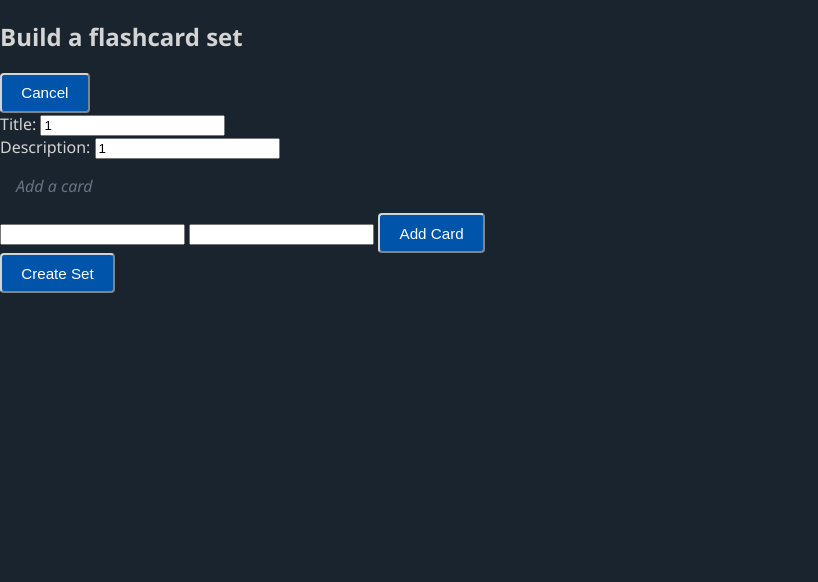
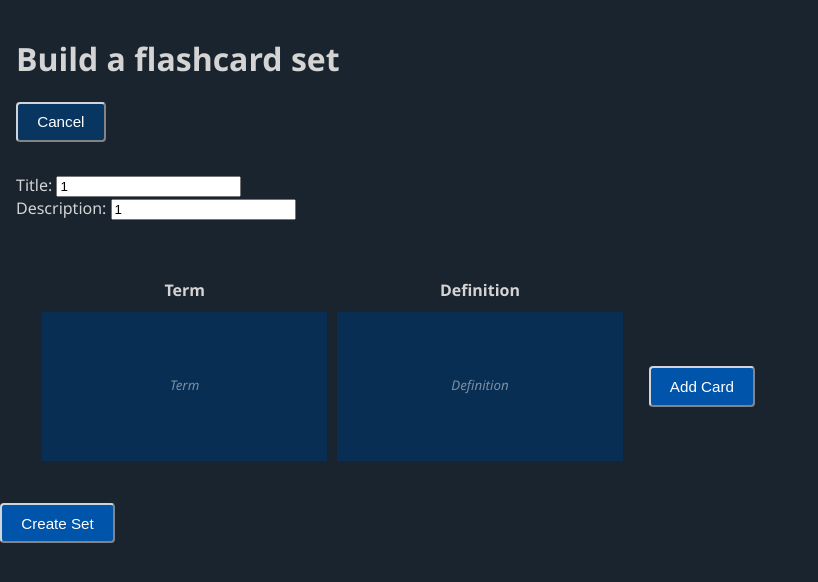
Before and after one commit to justinlindtx/flashcard-inator, a Flask app: page /buildset in a window 1280 px wide. Shown: the top 582 px of the page, without its empty margins (0-818 px from the left). Run offline with Flask 3, Linux system fonts and the light colour scheme; the visitor is signed in with stand-in values (Sample User, id 1).

Commit message:
More styling improvements

```diff
--- a/server.py
+++ b/server.py
@@ -10,6 +10,7 @@
 app = Flask(__name__)
 app.secret_key = 'unguessable-key'
 app.config['SQLALCHEMY_DATABASE_URI'] = "sqlite:///database.db"
+app.config['SQLALCHEMY_TRACK_MODIFICATION'] = False
 db.init_app(app)
 
 def login_required(view):
--- /dev/null
+++ b/static/scroll_position.js
@@ -0,0 +1,13 @@
+// Save scroll position before the page refreshes/closes
+window.addEventListener('beforeunload', () => {
+	localStorage.setItem('scrollPosition', window.scrollY);
+});
+
+// Restore scroll position when the page loads
+window.addEventListener('load', () => {
+	const scrollPos = localStorage.getItem('scrollPosition');
+	if(scrollPos){
+		window.scrollTo(0, parseInt(scrollPos));
+		localStorage.removeItem('scrollPosition'); // Clean up
+	}
+});
--- a/static/style.css
+++ b/static/style.css
@@ -1,3 +1,7 @@
+html {
+	scroll-behavior: smooth;
+}
+
 body {
 	font-family: 'Segoe UI', Tahoma, Geneva, Verdana, sans-serif;
 	background-color: #1a242e;
@@ -31,6 +35,10 @@ header {
     max-width: 1000px;
     margin: 1rem auto;
     padding: 0 1rem;
+}
+
+.setinfo {
+	padding: 1rem;
 }
 
 /* Login page */
@@ -69,6 +77,7 @@ button {
 	border-color: #d1d5db;
 	background-color: #0054a9;
 	cursor: pointer;
+	transition: background-color 0.2s ease;
 }
 
 button:hover {
@@ -107,7 +116,7 @@ button:active {
 .sets-table {
 	background-color: #093561;
 	width: 100%;
-	border-collapse: separate;
+	border-collapse: collapse;
 	border-radius: 6px;
 	overflow: hidden;
 }
@@ -126,15 +135,85 @@ button:active {
     background-color: #0b427a;
 }
 
+/* Card Lists */
+.cards-table {
+	table-layout: fixed;
+	width: 70%;
+	margin: 2rem;
+	gap: 20px;
+	border-collapse: separate;
+	border-spacing: 10px;
+}
+
+.cards-table tbody tr {
+	background-color: #082e54;
+}
+
+.cards-table td {
+	width: 16rem;
+	height: 5rem;
+	display: table-cell;
+	padding: 2rem 1rem;
+	text-align: center;
+	overflow: hidden;
+	word-wrap: break-word;
+	overflow-wrap: break-word;
+	transition: background-color 0.3s ease;
+}
+
+.cards-table td:hover {
+	background-color: #0a3764;
+}
+
+.cards-table td.card-action {
+	background-color: #1a242e;
+	text-align: left;
+}
+
+/* Adding cards */
+.add-cards {
+	padding: 0;
+}
+
+.add-cards textarea {
+	width: 100%;
+	height: 5rem;
+	min-height: 5rem;
+	max-height: 5rem;
+	overflow: hidden;
+	resize: none;
+	white-space: pre-wrap;
+	word-wrap: break-word;
+	overflow-wrap: break-word;
+	box-sizing: border-box;
+	background-color: #082e54;
+	color: white;
+	border: none;
+	outline: none;
+	font-family: 'Segoe UI', Tahoma, Geneva, Verdana, sans-serif;
+	text-align: center;
+	padding: 2rem 1rem;
+}
+
+.add-cards textarea::placeholder {
+	color: #ffffff76;
+	font-style: italic;
+}
+
 /* Links */
 .link {
     text-decoration: none;
-    font-weight: 500;
-	color: #2563eb;
+	padding: 8px 12px;
+	margin: 5px;
+	background-color: blue;
+	border-radius: 20px;
+	color: #e0e0e0;
+	transition: background-color 0.3s ease;
+
 }
 
 .link:hover {
-	text-decoration: underline;
+	background-color: #0000cf;
 }
 
 /* Flashcard flipping */
--- a/templates/base.html
+++ b/templates/base.html
@@ -8,5 +8,6 @@
 </head>
 <body>
 	{% block body %}{% endblock %}
+	<script src="{{url_for("static", filename="scroll_position.js")}}"></script>
 </body>
 </html>
--- a/templates/buildset.html
+++ b/templates/buildset.html
@@ -5,11 +5,14 @@
 {% endblock %}
 
 {% block body %}
-<h2>Build a flashcard set</h2>
+<div style="padding: 1rem;">
+	<h1>Build a flashcard set</h1>
 	<form action="/cancel_set" method="GET">
-	<button type="submit">Cancel</button>
+		<button class="btn-secondary" type="submit">Cancel</button>
 	</form>
+</div>
 <form action="/add_element" method="POST" autocomplete="off">
+	<div class="setinfo">
 		<div>
 			<label for="set_title">Title:</label>
 			<input type="text" name="set_title" id="set_title" value="{{set_title}}">
@@ -18,30 +21,40 @@
 			<label for="set_desc">Description:</label>
 			<input type="text" name="set_desc" id="set_desc" value="{{set_desc}}">
 		</div>
-	{% if cards | length < 1 %}
-	<p class="empty-state">Add a card</p>
-	{% else %}
-	<table id="flashcards">
+	</div>
+
+	<table class="cards-table" id="flashcards">
+		<thead>
 			<tr>
 				<th>Term</th>
 				<th>Definition</th>
 			</tr>
+		</thead>
+		<tbody>
+			{% if cards | length > 0 %}
 			{% for card in cards %}
 			<tr>
 				<td>{{card.front_text}}</td>
 				<td>{{card.back_text}}</td>
-			<td>
-				<a href="/delete_card/{{card.id}}">Delete</a>
+				<td class="card-action">
+					<a class="link" href="/delete_card/{{card.id}}">Delete</a>
 				</td>
 			</tr>
 			{% endfor %}
+			{% endif %}
+			<tr class="add-cards">
+				<td>
+					<textarea name="front_text" placeholder="Term"></textarea>
+				</td>
+				<td>
+					<textarea name="back_text" placeholder="Definition"></textarea>
+				</td>
+				<td class="card-action">
+					<button type="submit">Add Card</button>
+				</td>
+			</tr>
+		</tbody>
 	</table>
-	{% endif %}
-	<div>
-		<input type="text" name="front_text" id="front_text">
-		<input type="text" name="back_text" id="back_text">
-		<button type="submit">Add Card</button>
-	</div>
 </form>
 <form action="/app" method="GET">
 	<button type="submit">Create Set</button>
```
Also changed, not shown: templates/study.html (+8 -2 lines). Lines whose indentation alone changed are shown as unchanged.
